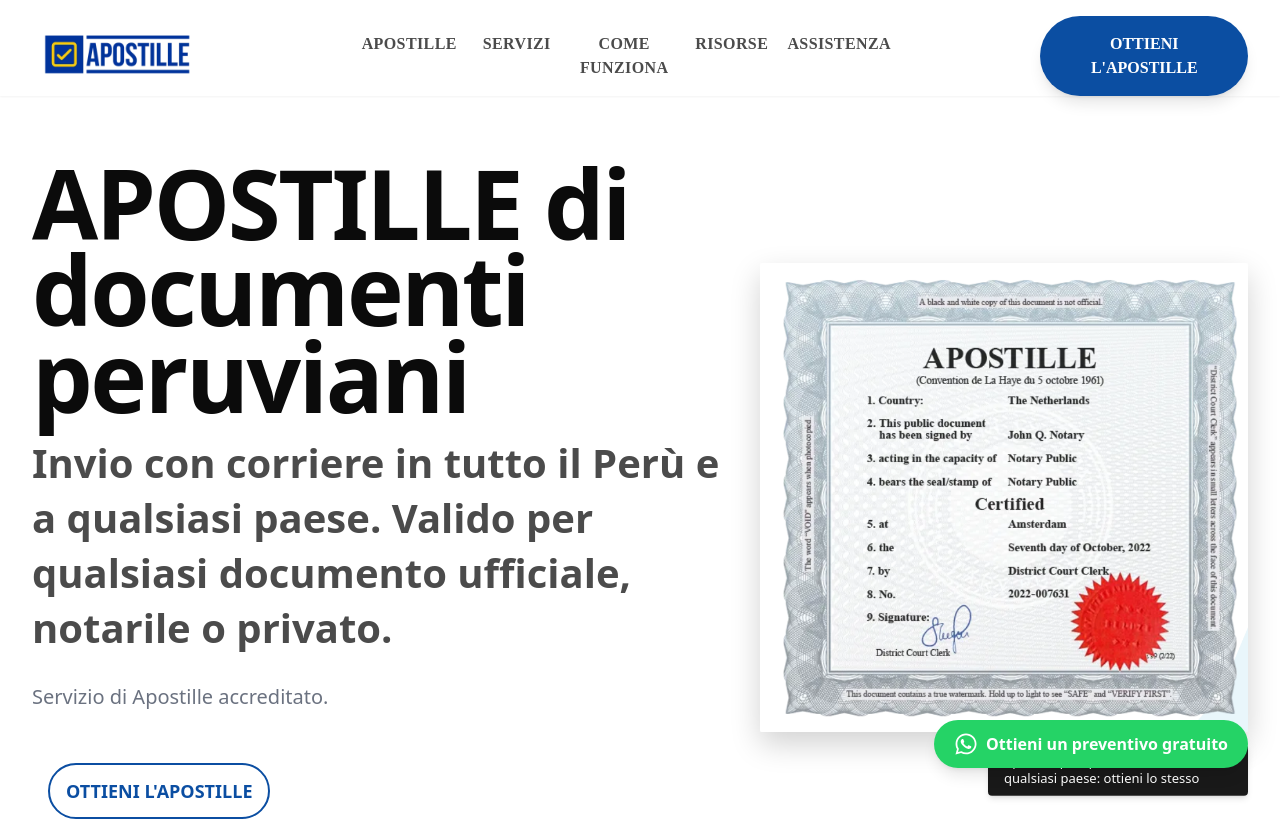
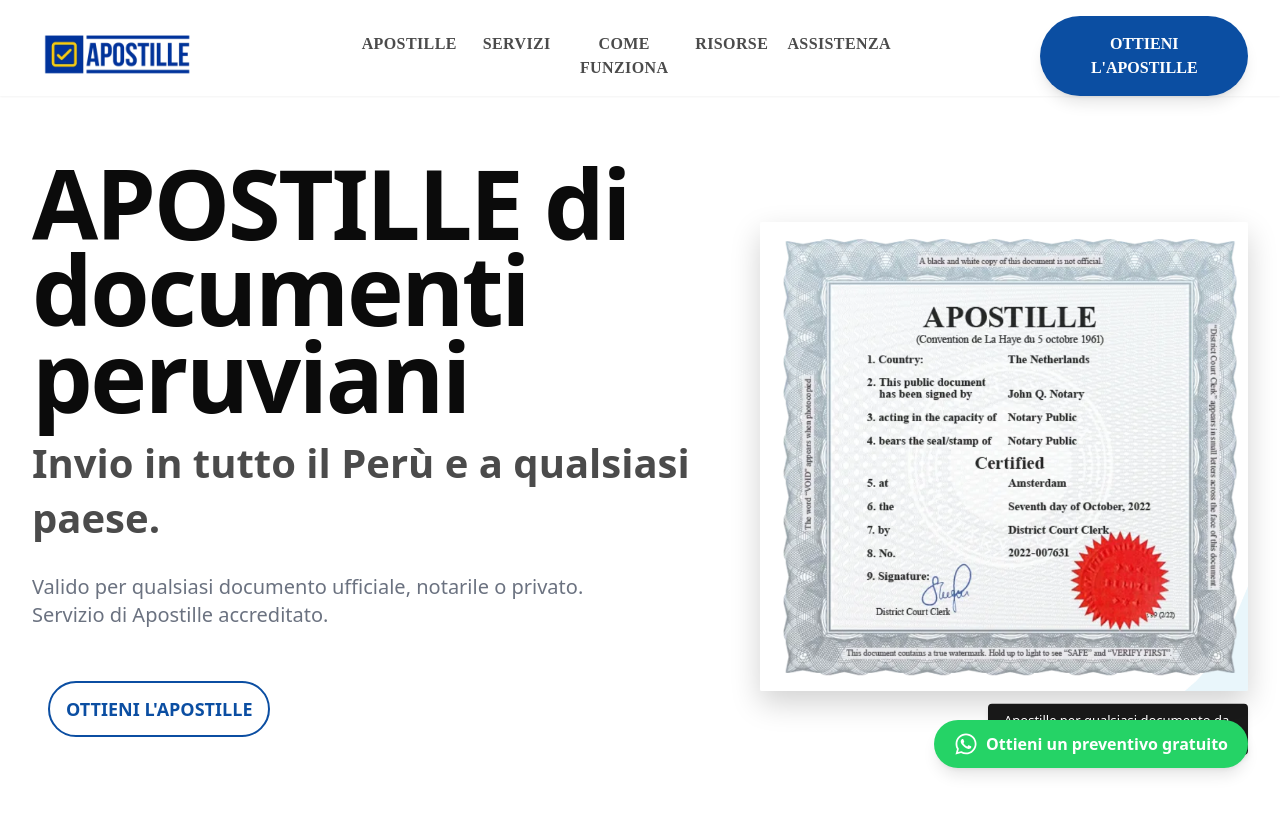
Before and after one commit to Simobara/progApostille1, a React (Vite) app: page / in a window 1280 px wide. Shown: the top 821 px of the page. Built offline with nearby package versions, Linux system fonts and the light colour scheme.

Commit message:
Page Footer

```diff
--- a/src/App.jsx
+++ b/src/App.jsx
@@ -31,11 +31,11 @@ export default function App() {
             </h1>
 
             <h2 className="mt-4 text-[28px] md:text-[34px] lg:text-[40px] font-semibold text-[#4b4b4b] leading-snug max-w-3xl">
-              Invio con corriere in tutto il Perù e a qualsiasi paese. Valido
-              per qualsiasi documento ufficiale, notarile o privato.
+              Invio in tutto il Perù e a qualsiasi paese.
             </h2>
 
             <p className="mt-7 text-gray-500 text-lg md:text-xl max-w-xl">
+              Valido per qualsiasi documento ufficiale, notarile o privato.
               Servizio di Apostille accreditato.
             </p>
 
```
